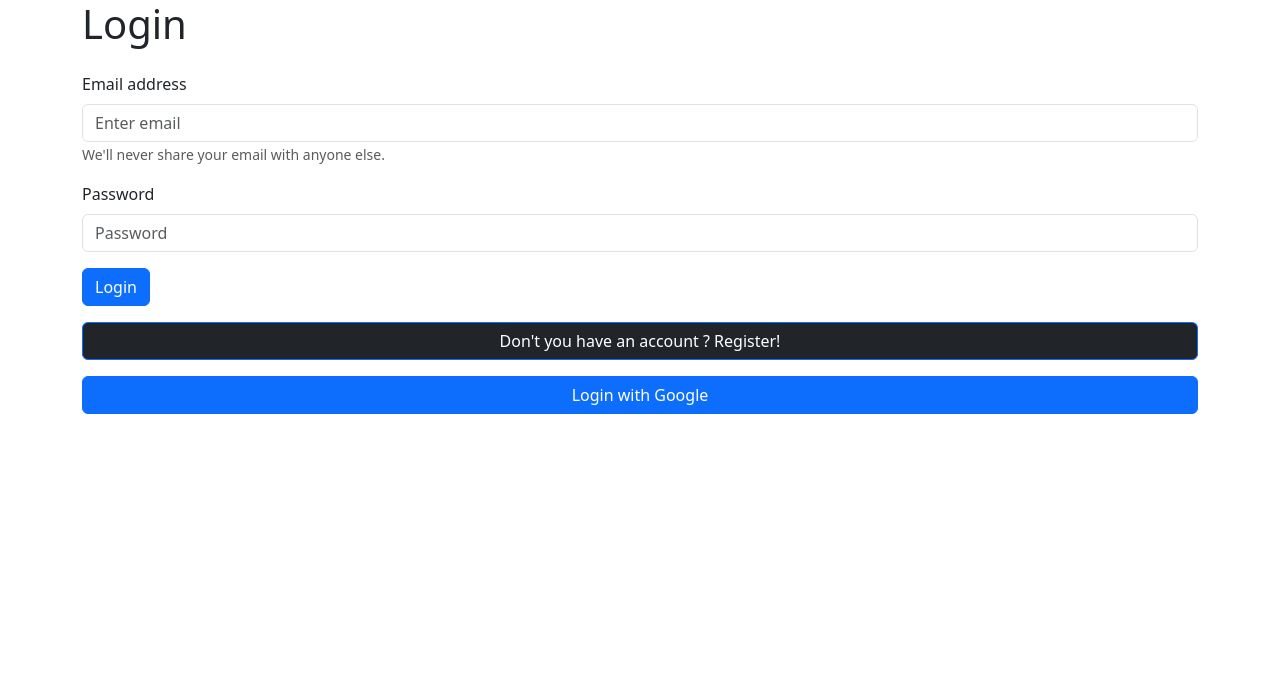
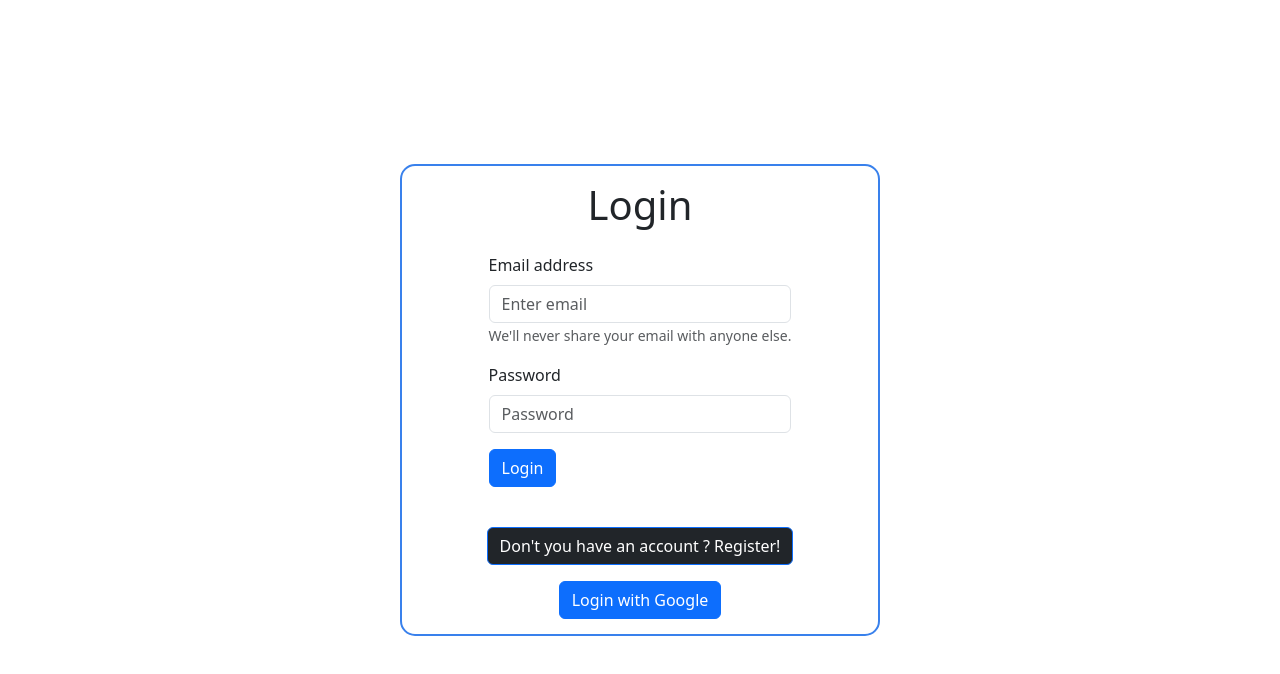
Before and after one commit to brunoosuna8/todo-firestore, a React (Create React App) app: page / in a window 1280 px wide. Shown: the top 674 px of the page. Built offline with nearby package versions, Linux system fonts and the light colour scheme; no server answers.

Commit message:
add: show auth errors

```diff
--- /dev/null
+++ b/src/App.css
@@ -0,0 +1,5 @@
+* {
+  display: flex;
+  justify-content: center;
+  align-items: center;
+}
--- a/src/App.js
+++ b/src/App.js
@@ -1,14 +1,17 @@
-import React, { useState } from "react";
+import React, { useEffect, useState } from "react";
 import Home from "./components/Home";
 import Login from "./components/Login";
 import firebaseApp from "./credentials";
 import { getAuth, onAuthStateChanged } from "firebase/auth";
+import "bootstrap/dist/css/bootstrap.min.css";
+
+// import "./App.css";
 const auth = getAuth(firebaseApp);
 function App() {
   let [globalUser, setGlobalUser] = useState(null);
   let [userName, setUserName] = useState("");
   let [userEmail, setUserEmail] = useState("");
-
+  // const [emailVerified, setEmailVerified] = useState(false);
   onAuthStateChanged(auth, (firebaseUser) => {
     if (firebaseUser) {
       setGlobalUser(firebaseUser);
@@ -18,17 +21,28 @@ function App() {
         ? (userNickName = firebaseUser.displayName)
         : (userNickName = firebaseUser.email.split("@")[0]);
       setUserName(userNickName);
+      // globalUser.emailVerified
+      //   ? setEmailVerified(true)
+      //   : console.log(globalUser);
     } else {
       setGlobalUser(null);
     }
   });
+  useEffect(() => {}, []);
 
   return (
-    <div>
+    <div className="d-flex justify-content-center align-items-center vh-100">
       {globalUser ? (
-        <Home name={userName} email={globalUser.email} />
+        <Home
+          name={userName}
+          email={globalUser.email}
+          // verification={emailVerified}
+        />
       ) : (
-        <Login />
+        <Login
+        // setEmailVerified={setEmailVerified}
+        // emailVerified={emailVerified}
+        />
       )}
     </div>
   );
--- a/src/components/Home.jsx
+++ b/src/components/Home.jsx
@@ -15,8 +15,9 @@ let fakeData = [
   { id: 3, description: "fake tarea 3" },
 ];
 
-const Home = ({ name, email }) => {
+const Home = ({ name, email, verification }) => {
   let [userTasks, setUserTasks] = useState(null);
+
   useEffect(() => {
     const fetchData = async () => {
       let tasks = await getDocOrCreateDoc(email);
@@ -45,8 +46,18 @@ const Home = ({ name, email }) => {
   };
 
   return (
-    <Container>
-      <h1>Hello {name ? name : ""},session started</h1>
+    <>
+      {/* {verification === true ? ( */}
+      <Container
+        style={{ alignItems: "start", position: "absolute", top: "0" }}
+      >
+        <h1
+          style={{
+            padding: "10px",
+          }}
+        >
+          Hello {name ? name : ""}
+        </h1>
         {userTasks && (
           <AddToDo
             email={email}
@@ -70,6 +81,10 @@ const Home = ({ name, email }) => {
           Sign Out
         </Button>
       </Container>
+      {/* ) : ( */}
+      {/* <h2>verify your email please</h2> */}
+      {/* )} */}
+    </>
   );
 };
 
--- a/src/components/Login.jsx
+++ b/src/components/Login.jsx
@@ -1,37 +1,84 @@
 import React, { useState } from "react";
 import { Stack, Container, Form, Button } from "react-bootstrap";
 import firebaseApp from "../credentials";
+import handleErrors from "../utils/handleErrors.js";
+
 import {
   getAuth,
   createUserWithEmailAndPassword,
   signInWithEmailAndPassword,
   signInWithRedirect, //metodo para redireccionar a la pagina para acceder
   GoogleAuthProvider, //proovedor de ingreso que usa siginwithRedirect
+  sendEmailVerification,
 } from "firebase/auth";
 const auth = getAuth(firebaseApp);
 const googleProvider = new GoogleAuthProvider();
-const Login = () => {
+const Login = ({ setEmailVerified, emailverified }) => {
   const [isRegistering, setIsRegistering] = useState(false);
+  const [msg, setMsg] = useState("");
+
   const submitHandler = async (e) => {
     e.preventDefault();
     const email = e.target.formBasicEmail.value;
     const password = e.target.formBasicPassword.value;
-    let user;
-    if (isRegistering) {
-      user = await createUserWithEmailAndPassword(auth, email, password);
-    } else {
-      user = await signInWithEmailAndPassword(auth, email, password);
+    let userCredential;
+    // const verify = async (user) => {
+    //   if (user && user.emailVerified === false) {
+    //     await sendEmailVerification(user);
+    //     console.log("Email verification sent!");
+    //   }
+    // };
+    try {
+      if (isRegistering) {
+        userCredential = await createUserWithEmailAndPassword(
+          auth,
+          email,
+          password
+        );
+
+        console.log(userCredential.user);
+      } else {
+        userCredential = await signInWithEmailAndPassword(
+          auth,
+          email,
+          password
+        );
+        console.log(userCredential.user);
+      }
+
+      if (userCredential.user) {
+        // Envía el correo de verificación
+        await sendEmailVerification(userCredential.user);
+        console.log("Email verification sent!");
+        // userCredential.user.emailVerified
+        //   ? setEmailVerified(true)
+        //   : setEmailVerified(false);
+      }
+    } catch (error) {
+      let res = handleErrors(error.message);
+      setMsg(res);
+      console.log(msg);
     }
-    console.log(user);
   };
   const signInWithGoogle = async () => {
     return await signInWithRedirect(auth, googleProvider);
   };
   return (
-    <Container>
-      <Stack gap={3}>
+    <Container
+      style={{
+        width: "480px",
+        border: "2px solid #3981ec",
+        borderRadius: "15px",
+        padding: "15px 5px",
+        margin: "5px",
+      }}
+    >
+      <Stack
+        gap={3}
+        className={"d-flex justify-content-center align-items-center"}
+      >
         <h1>{isRegistering ? "Register" : "Login"}</h1>
-        <Form onSubmit={(e) => submitHandler(e)}>
+        <Form onSubmit={submitHandler}>
           <Form.Group className="mb-3" controlId="formBasicEmail">
             <Form.Label>Email address</Form.Label>
             <Form.Control type="email" placeholder="Enter email" />
@@ -49,6 +96,7 @@ const Login = () => {
             {isRegistering ? "Register" : "Login"}
           </Button>
         </Form>
+        <h3 style={{ color: "red" }}>{msg ? msg : null}</h3>
         <Button
           onClick={() => {
             setIsRegistering(!isRegistering);
--- /dev/null
+++ b/src/utils/handleErrors.js
@@ -0,0 +1,6 @@
+const handleErrors = (message) => {
+  let clean = message.split("/").pop().slice(0, -2).split("-").join(" ");
+  return clean;
+};
+
+export default handleErrors;
```
Also changed, not shown: src/components/AddToDo.jsx (line endings or trailing spaces). Lines whose indentation alone changed are shown as unchanged.
